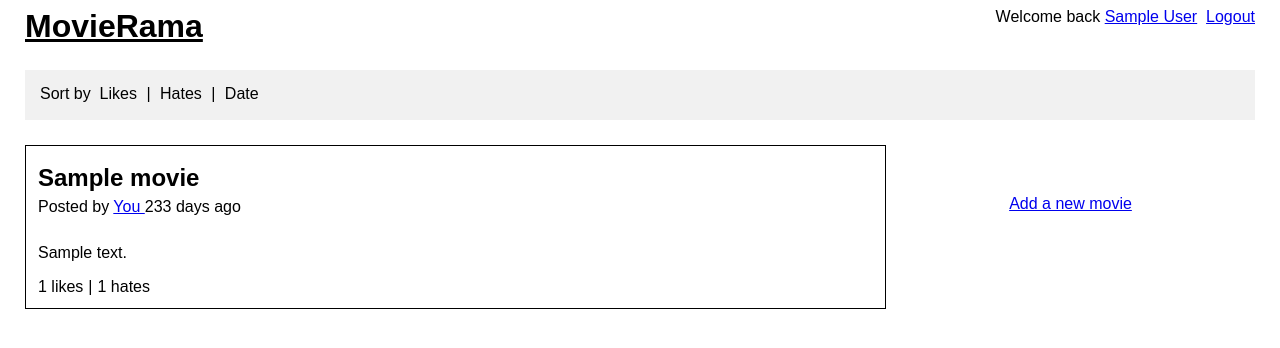
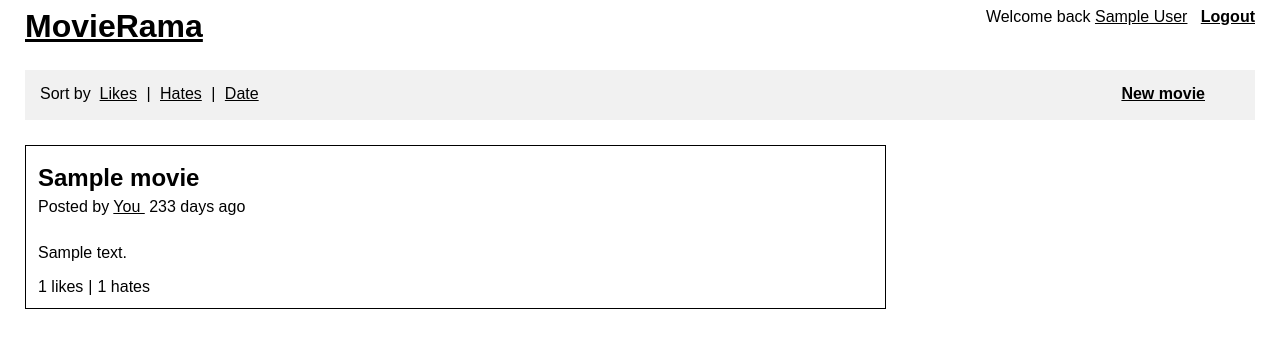
Before and after one commit to xalexakos/movierama, a Django app: page / in a window 1280 px wide. Shown: the top 348 px of the page. Run offline with Django 3.2, Linux system fonts and the light colour scheme; a user stored in the database is signed in; tables that the repository leaves empty hold one stand-in row (values such as "Sample post").

Commit message:
- ui updates.

```diff
--- a/movies/static/movies/app.css
+++ b/movies/static/movies/app.css
@@ -34,6 +34,10 @@ body {
     background-color: #f1f1f1;
 }
 
+.ordering a {
+    text-decoration: underline;
+}
+
 .ordering a:hover {
     cursor: pointer;
 }
@@ -42,11 +46,12 @@ body {
     overflow: hidden;
 }
 
-.add-movie-btn {
-    width: 30%;
-    overflow: hidden;
-    margin-top: 50px;
-    text-align: center;
+.add-movie-btn a {
+    float: right;
+    padding-right: 50px;
+    color: black;
+    text-decoration: underline;
+    font-weight: bold;
 }
 
 .movies-list {
@@ -93,10 +98,7 @@ body {
     margin-bottom: 12px;
 }
 
-.page-ind {
-    float: right;
-    padding-right: 50px;
-}
+.page-ind { margin-bottom: 12px; }
 
 .registration-form {
     align-self: flex-start;
@@ -117,3 +119,15 @@ body {
     height: 25px;
     margin-top: 5px;
 }
+
+
+span.post-info a, span.user-info a {
+    color: black;
+    text-decoration: underline;
+}
+
+.user-logout {
+    color: black;
+    text-decoration: underline;
+    font-weight: bold;
+}
--- a/movies/templates/movies/add_movie.html
+++ b/movies/templates/movies/add_movie.html
@@ -26,7 +26,7 @@
             {% csrf_token %}
             {{ form.title.label}} {{ form.title }} <br />
             {{ form.description.label }} {{ form.description }} <br />
-            <input type="submit" value="Login" class="submit-btn" />
+            <input type="submit" value="Add movie" class="submit-btn" />
         </form>
     </div>
 </div>
--- a/movies/templates/movies/movies.html
+++ b/movies/templates/movies/movies.html
@@ -3,7 +3,8 @@
 {% block userinfo %}
 <span class="user">
     {% if not request.user.is_authenticated %}<a href="/user/login/">Login</a> or <a href="/user/registration/">Signup</a>
-    {% else %}<span>Welcome back <a href="/?user={{ request.user.id }}">{{ request.user.first_name }} {{ request.user.last_name }}</a></span>&nbsp;&nbsp;<a href="/user/logout/">Logout</a>{% endif %}
+    {% else %}<span class="user-info">Welcome back <a href="/?user={{ request.user.id }}">{{ request.user.first_name }} {{ request.user.last_name }}</a></span>&nbsp;&nbsp;
+    <a class="user-logout" href="/user/logout/">Logout</a>{% endif %}
 </span>
 {% endblock %}
 {% block main %}
@@ -14,28 +15,30 @@
     <a onclick="sortMovies('-hates')">Hates</a>
     <span class="separator">&#124;</span>
     <a onclick="sortMovies('-created_at')">Date</a>
-    {% if page_obj.paginator.num_pages > 1 %}
-    <span class="page-ind">Page {{ page_obj.number }} of {{ page_obj.paginator.num_pages }}.</span>
+    {% if request.user.is_authenticated %}
+    <span class="add-movie-btn"><a href="/add-movie/">New movie</a></span>
     {% endif %}
 </div>
-<div class="movies">
 {% spaceless %}
     <div class="movies-list">
+        {% if page_obj.paginator.num_pages > 1 %}
+        <div class="page-ind"><span>Page {{ page_obj.number }} of {{ page_obj.paginator.num_pages }}.</span></div>
+        {% endif %}
+        {% if not movies %}
+        <h3>No movies were found.</h3>
+        {% else %}
         {% for movie in movies %}
         <div class="movie">
             <h2 class="title">{{ movie.title }}</h2>
             <span class="post-info">Posted by <a href="/?user={{ movie.user_id }}">
                 {% if request.user.id == movie.user.id %}You{% else %}{{ movie.user.first_name }} {{ movie.user.last_name }}{% endif %}
-            </a> {{ movie.get_created_repr }}</span>
+            </a>&nbsp;{{ movie.get_created_repr }}</span>
             <p class="description">{{ movie.description }}</p>
             <span>{{ movie.likes }} likes</span><span class="separator">&#124;</span><span>{{ movie.hates }} hates</span>
         </div>
         {% endfor %}
+        {% endif %}
     </div>
-    {% if request.user.is_authenticated %}
-    <div class="add-movie-btn"><a href="/add-movie/">Add a new movie</a></div>
-    {% endif %}
-</div>
 {% endspaceless %}
 {% if page_obj.paginator.num_pages > 1 %}
 <div class="center">
--- a/users/templates/users/registration.html
+++ b/users/templates/users/registration.html
@@ -19,7 +19,7 @@
     {{ form.password2.label }} {{ form.password2 }} <br />
     {{ form.first_name.label }} {{ form.first_name }} <br />
     {{ form.last_name.label }} {{ form.last_name }} <br />
-    <input type="submit" value="Create user" class="submit-btn"/>
+    <input type="submit" value="Register" class="submit-btn"/>
 </form>
 <p>Already have an account? <a href="/user/login/">Login</a> here.</p>
 {% endblock %}
```
